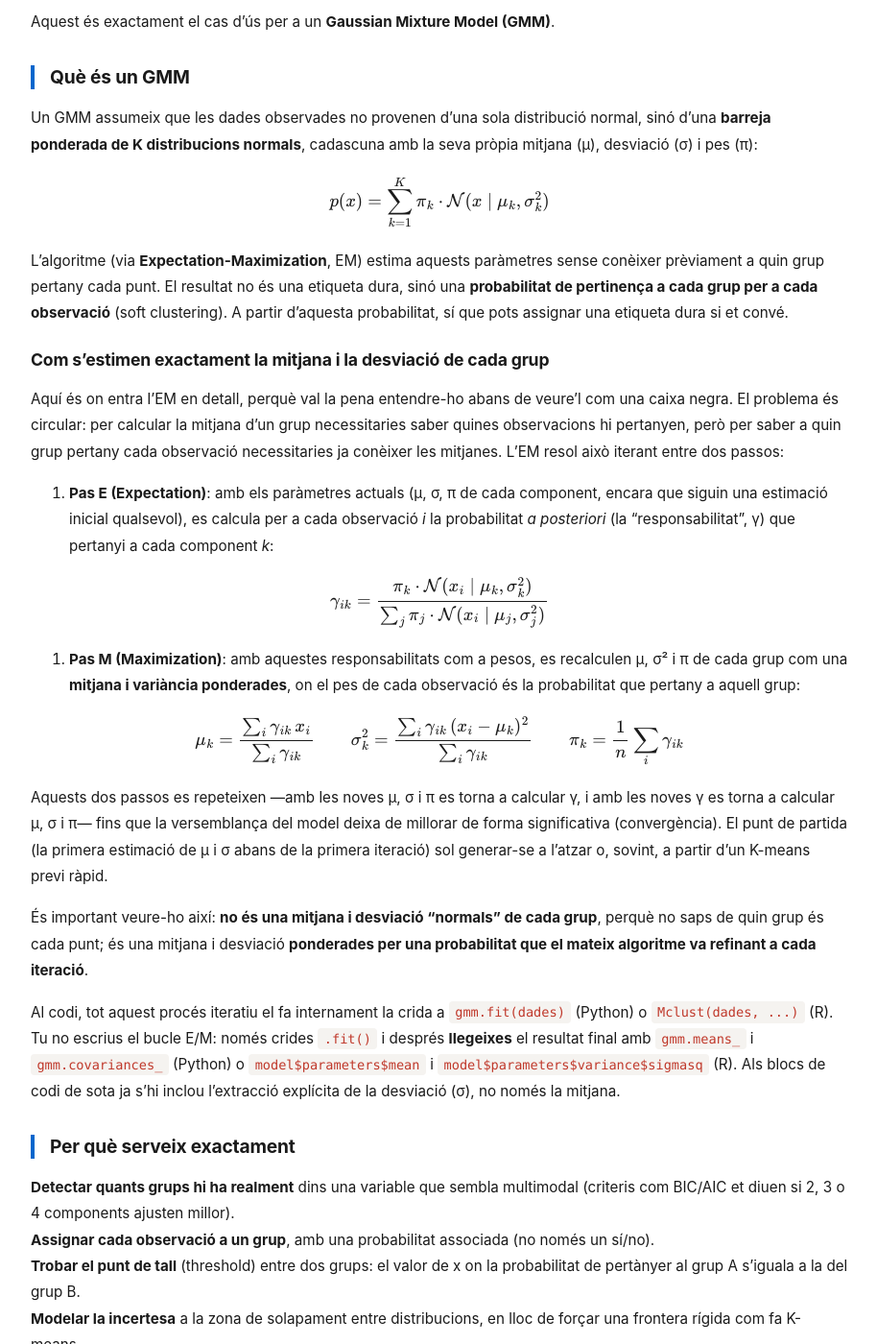
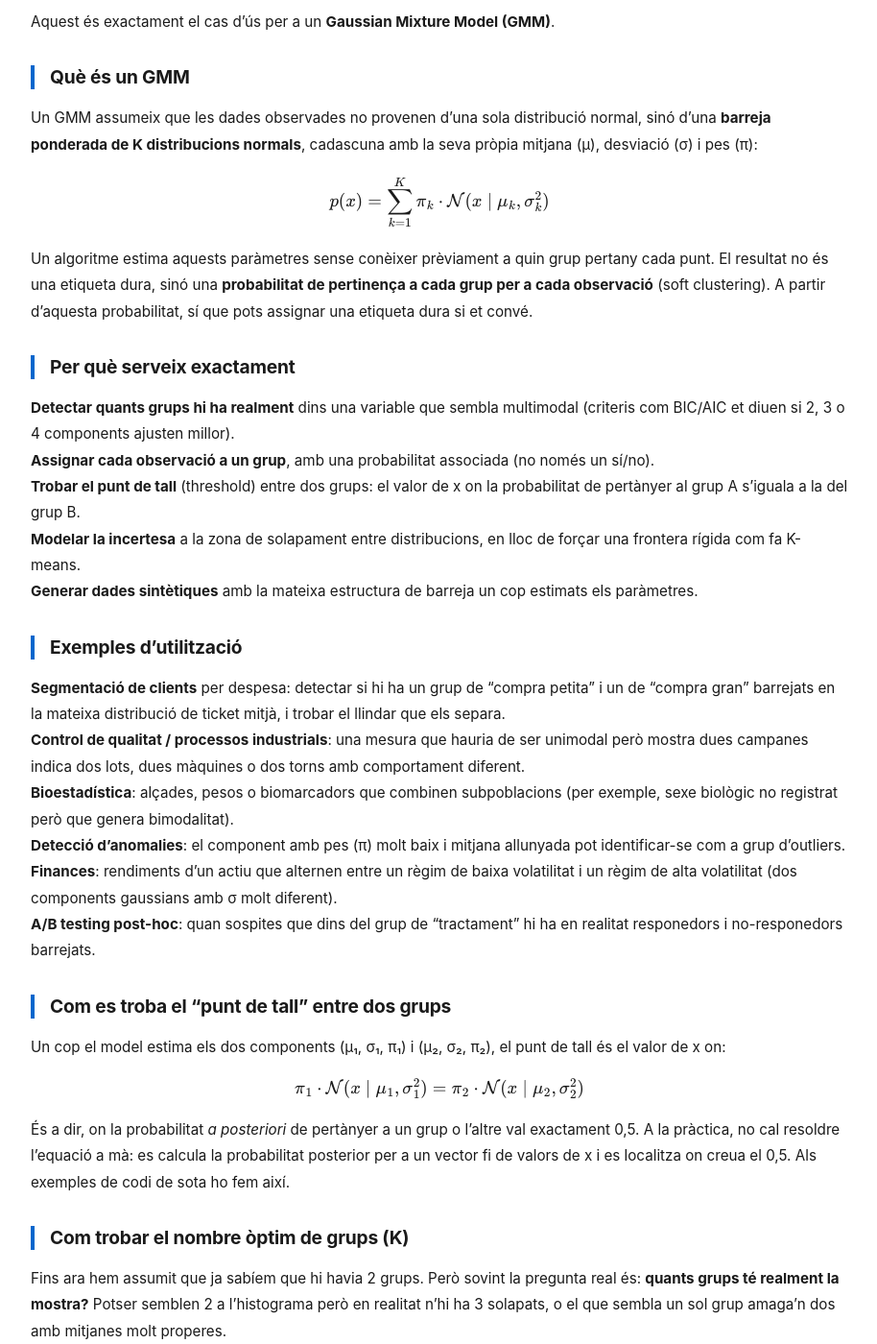
Before and after one commit to alberthr/alberthr.github.io, a Jekyll site: the page built from _posts/2026-06-21-gmm-mostres-distribucions.md, in a window 1280 px wide and 1400 px high, scrolled down 524 px. Shown: the whole window at 96% size, without its empty margins (182-1096 px from the left). Built offline with Jekyll 4.4.1, drawn with Linux system fonts in a browser that asks for light colours; comment, search, counter and statistics services are not loaded.

Commit message:
Update 2026-06-21-gmm-mostres-distribucions.md

```diff
--- a/_posts/2026-06-21-gmm-mostres-distribucions.md
+++ b/_posts/2026-06-21-gmm-mostres-distribucions.md
@@ -24,31 +27,8 @@ $$
 p(x) = \sum_{k=1}^{K} \pi_k \cdot \mathcal{N}(x \mid \mu_k, \sigma_k^2)
 $$
 
-L'algoritme (via **Expectation-Maximization**, EM) estima aquests paràmetres sense conèixer prèviament a quin grup pertany cada punt. El resultat no és una etiqueta dura, sinó una **probabilitat de pertinença a cada grup per a cada observació** (soft clustering). A partir d'aquesta probabilitat, sí que pots assignar una etiqueta dura si et convé.
+Un algoritme estima aquests paràmetres sense conèixer prèviament a quin grup pertany cada punt. El resultat no és una etiqueta dura, sinó una **probabilitat de pertinença a cada grup per a cada observació** (soft clustering). A partir d'aquesta probabilitat, sí que pots assignar una etiqueta dura si et convé.
 
-### Com s'estimen exactament la mitjana i la desviació de cada grup
-
-Aquí és on entra l'EM en detall, perquè val la pena entendre-ho abans de veure'l com una caixa negra. El problema és circular: per calcular la mitjana d'un grup necessitaries saber quines observacions hi pertanyen, però per saber a quin grup pertany cada observació necessitaries ja conèixer les mitjanes. L'EM resol això iterant entre dos passos:
-
-1. **Pas E (Expectation)**: amb els paràmetres actuals (μ, σ, π de cada component, encara que siguin una estimació inicial qualsevol), es calcula per a cada observació *i* la probabilitat *a posteriori* (la "responsabilitat", γ) que pertanyi a cada component *k*:
-
-$$
-\gamma_{ik} = \frac{\pi_k \cdot \mathcal{N}(x_i \mid \mu_k, \sigma_k^2)}{\sum_j \pi_j \cdot \mathcal{N}(x_i \mid \mu_j, \sigma_j^2)}
-$$
-
-2. **Pas M (Maximization)**: amb aquestes responsabilitats com a pesos, es recalculen μ, σ² i π de cada grup com una **mitjana i variància ponderades**, on el pes de cada observació és la probabilitat que pertany a aquell grup:
-
-$$
-\mu_k = \frac{\sum_i \gamma_{ik} \, x_i}{\sum_i \gamma_{ik}} \qquad
-\sigma_k^2 = \frac{\sum_i \gamma_{ik} \, (x_i - \mu_k)^2}{\sum_i \gamma_{ik}} \qquad
-\pi_k = \frac{1}{n}\sum_i \gamma_{ik}
-$$
-
-Aquests dos passos es repeteixen —amb les noves μ, σ i π es torna a calcular γ, i amb les noves γ es torna a calcular μ, σ i π— fins que la versemblança del model deixa de millorar de forma significativa (convergència). El punt de partida (la primera estimació de μ i σ abans de la primera iteració) sol generar-se a l'atzar o, sovint, a partir d'un K-means previ ràpid.
-
-És important veure-ho així: **no és una mitjana i desviació "normals" de cada grup**, perquè no saps de quin grup és cada punt; és una mitjana i desviació **ponderades per una probabilitat que el mateix algoritme va refinant a cada iteració**.
-
-Al codi, tot aquest procés iteratiu el fa internament la crida a `gmm.fit(dades)` (Python) o `Mclust(dades, ...)` (R). Tu no escrius el bucle E/M: només crides `.fit()` i després **llegeixes** el resultat final amb `gmm.means_` i `gmm.covariances_` (Python) o `model$parameters$mean` i `model$parameters$variance$sigmasq` (R). Als blocs de codi de sota ja s'hi inclou l'extracció explícita de la desviació (σ), no només la mitjana.
 
 ## Per què serveix exactament
 
@@ -58,6 +38,7 @@ Al codi, tot aquest procés iteratiu el fa internament la crida a `gmm.fit(dades
 - **Modelar la incertesa** a la zona de solapament entre distribucions, en lloc de forçar una frontera rígida com fa K-means.
 - **Generar dades sintètiques** amb la mateixa estructura de barreja un cop estimats els paràmetres.
 
+
 ## Exemples d'utilització
 
 - **Segmentació de clients** per despesa: detectar si hi ha un grup de "compra petita" i un de "compra gran" barrejats en la mateixa distribució de ticket mitjà, i trobar el llindar que els separa.
@@ -66,6 +47,7 @@ Al codi, tot aquest procés iteratiu el fa internament la crida a `gmm.fit(dades
 - **Detecció d'anomalies**: el component amb pes (π) molt baix i mitjana allunyada pot identificar-se com a grup d'outliers.
 - **Finances**: rendiments d'un actiu que alternen entre un règim de baixa volatilitat i un règim de alta volatilitat (dos components gaussians amb σ molt diferent).
 - **A/B testing post-hoc**: quan sospites que dins del grup de "tractament" hi ha en realitat responedors i no-responedors barrejats.
+
 
 ## Com es troba el "punt de tall" entre dos grups
 
```
Also changed, not shown: other parts of _posts/2026-06-21-gmm-mostres-distribucions.md (+3 -0 lines).
